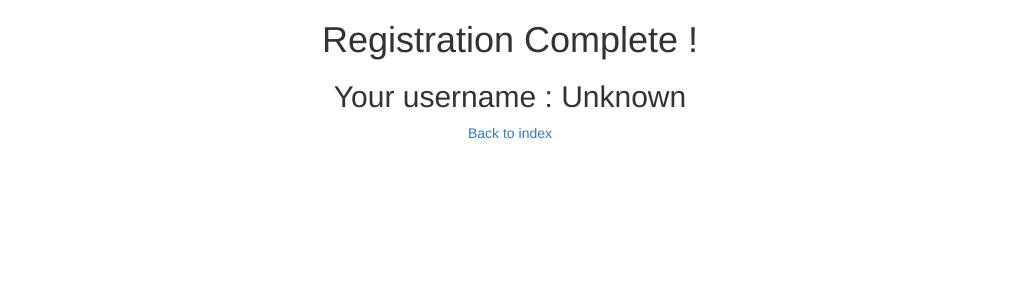
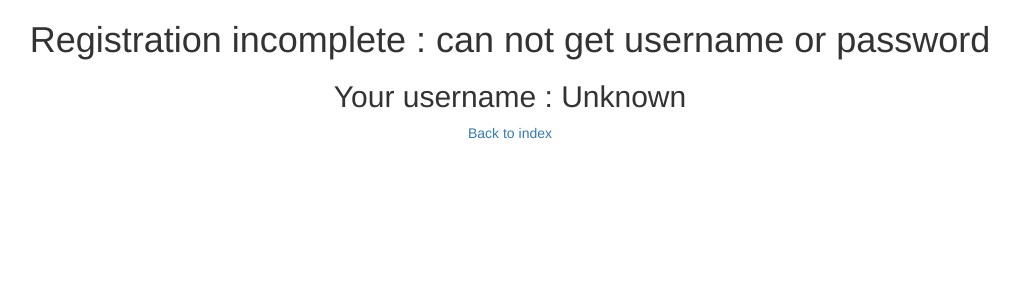
Before and after one commit to sovernut/scammerlist, a Django app: page /register in a window 1280 px wide. Shown: the top 300 px of the page, without its empty margins (130-1149 px from the left). Run offline with Django 3.2, Linux system fonts and the light colour scheme; some libraries are stand-ins or nearby versions.

Commit message:
add confirm password to register,can't leave blankspace in registration

```diff
--- a/scammerlist/templates/scammerlist/navbar.html
+++ b/scammerlist/templates/scammerlist/navbar.html
@@ -85,6 +85,10 @@
 			<label for="password">Password:</label>
 			<input type="password" class="form-control" name="password" id="password">
 		  </div>
+          <div class="form-group">
+			<label for="password">Confirm Password:</label>
+			<input type="password" class="form-control" name="conpassword" id="conpassword">
+		  </div>
           <input type="hidden" name="next" value="{{ request.path }}">
           <input type="submit" class="btn btn-success" id="login_btn" value="Register" >
            <button type="button" class="btn btn-default" data-dismiss="modal">Close</button>
--- a/scammerlist/templates/scammerlist/registration_complete.html
+++ b/scammerlist/templates/scammerlist/registration_complete.html
@@ -6,8 +6,9 @@
 </head>
 <div class="container">
 <center>
-<h1> Registration Complete ! </h1>
+<h1> {{ regis_status }} </h1>
 <h2> Your username : {{ username }} </h2>
+
 <a href="{% url 'index' %}">Back to index</a>
 </center>
 </div>
--- a/scammerlist/views.py
+++ b/scammerlist/views.py
@@ -26,10 +26,19 @@ def logout_view(request):
 def registration(request):
     username = request.POST.get('username','Unknown')
     password = request.POST.get('password','Unknown')
+    password1 = request.POST.get('conpassword','Unknown')
+    regis = "Registration incomplete : can not get username or password"
     if 'username' in request.POST and 'password' in request.POST:
-        new_user = User.objects.create_user(username=username,password=password)
-        new_user.save()
-    return render(request, 'scammerlist/registration_complete.html', {'username':username})
+        if password != "" and username != "":
+            if password == password1:
+                new_user = User.objects.create_user(username=username,password=password)
+                new_user.save()
+                regis = "Registration complete !"
+            else:
+                regis = "Registration incomplete : your password doesn't match."
+        else:
+            regis = "Registration incomplete : You've leave a blank username/password."
+    return render(request, 'scammerlist/registration_complete.html', {'username':username,'regis_status':regis})
 
 def index(request):
     catalog = Catalog.objects.order_by('-type_cat')
```
Also changed, not shown: db.sqlite3.
